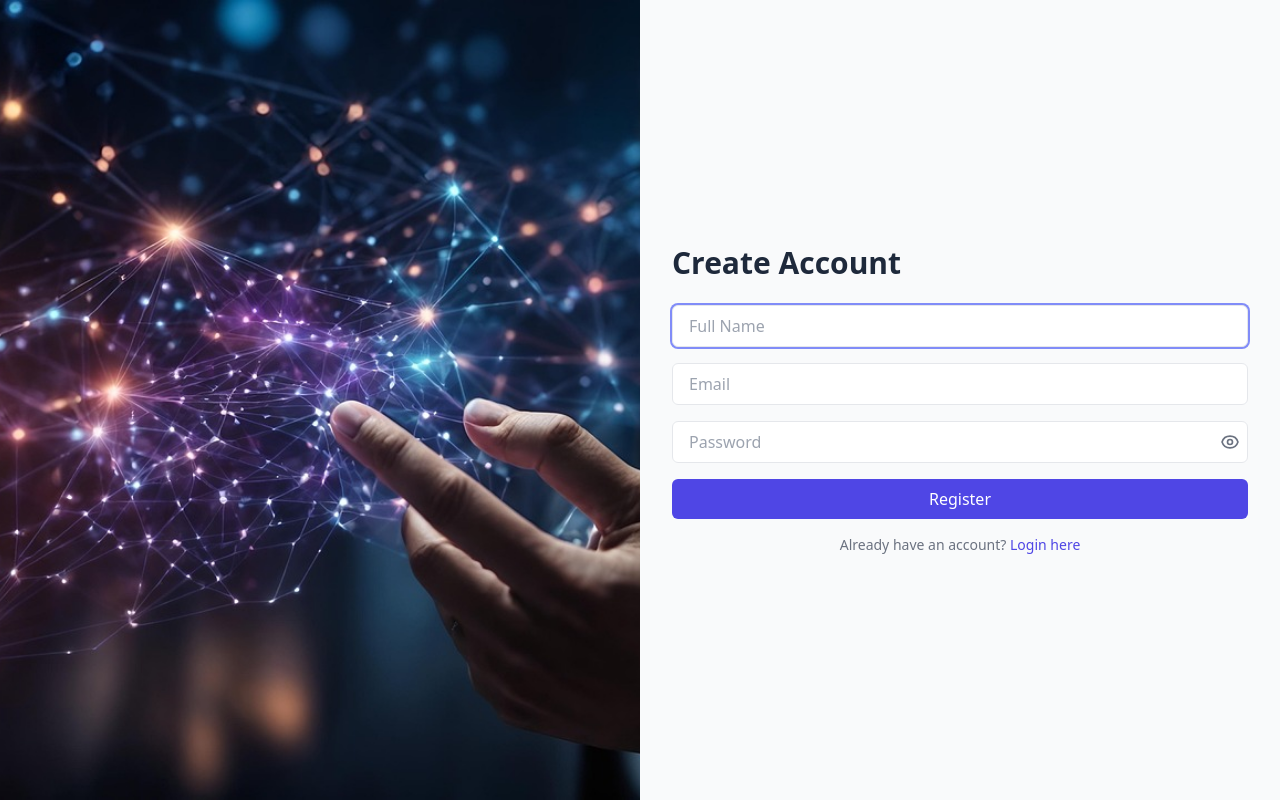
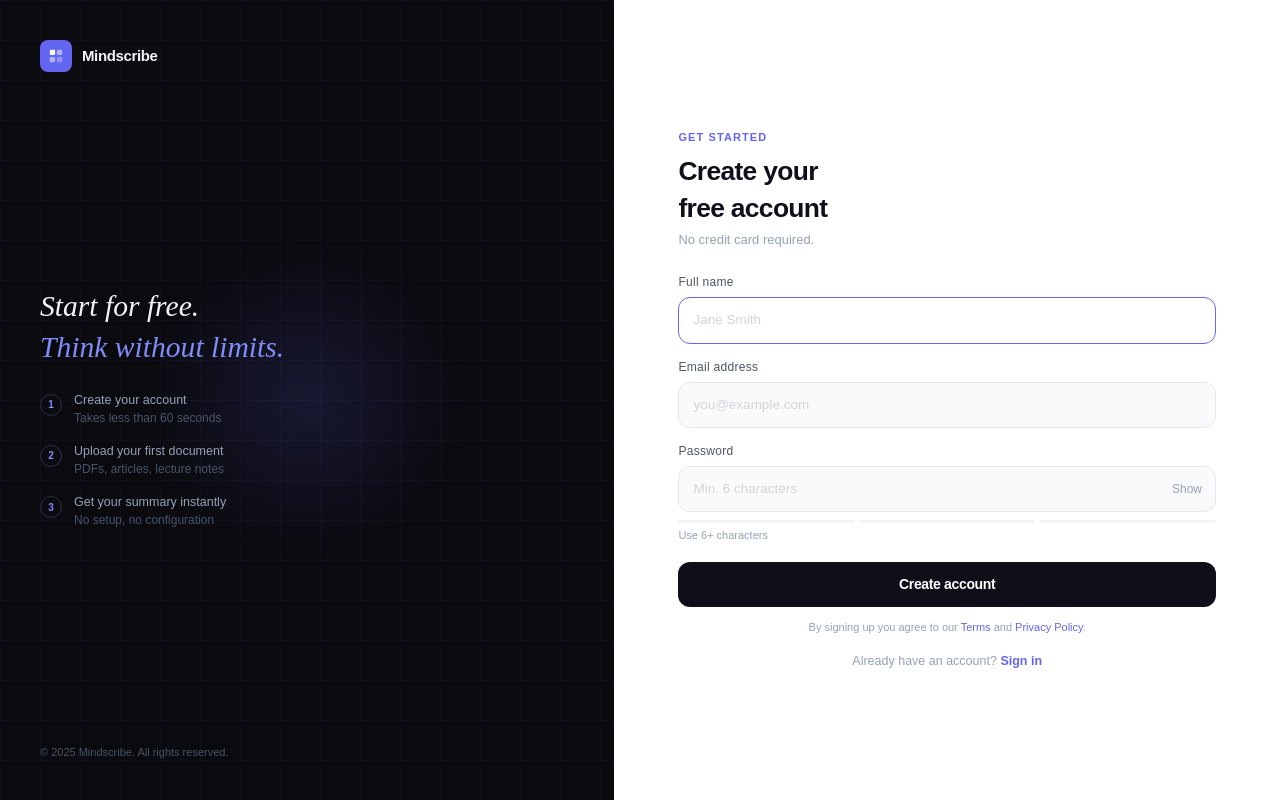
Before and after one commit to Akash4590/Ai-research-Assistant, a React (Vite) app: page /register in a window 1280 px wide. Built offline with nearby package versions, Linux system fonts and the light colour scheme.

Commit message:
improve the register page design

```diff
--- a/src/Pages/Auth/RegisterPage.jsx
+++ b/src/Pages/Auth/RegisterPage.jsx
@@ -2,142 +2,272 @@
 
 import React, { useState } from "react";
 import { Link, useNavigate } from "react-router-dom";
-import image2 from "../../assets/image2.jpg";
-import { registerUser } from "../../api/authapi"; // 🔗 Import register API
-import { EyeIcon, EyeOffIcon } from '@heroicons/react/outline'; // For password toggle (install @heroicons/react if not present)
+import { registerUser } from "../../api/authapi";
+
+const getStrength = (pw) => {
+  if (!pw) return { level: 0, label: "Use 6+ characters" };
+  if (pw.length < 6) return { level: 1, label: "Too short" };
+  if (pw.length < 10 && !/[^a-zA-Z0-9]/.test(pw))
+    return { level: 2, label: "Fair — add symbols or numbers" };
+  return { level: 3, label: "Strong password" };
+};
+
+const barColor = (barIndex, level) => {
+  if (barIndex > level) return "bg-gray-100";
+  if (level === 1) return "bg-red-400";
+  if (level === 2) return "bg-amber-400";
+  return "bg-emerald-400";
+};
 
 const RegisterPage = () => {
   const navigate = useNavigate();
 
-  const [formData, setFormData] = useState({
-    name: "",
-    email: "",
-    password: "",
-  });
+  const [formData, setFormData] = useState({ name: "", email: "", password: "" });
+  const [showPassword, setShowPassword] = useState(false);
+  const [error, setError] = useState("");
+  const [success, setSuccess] = useState(false);
+  const [loading, setLoading] = useState(false);
 
-  const [error, setError] = useState("");
-  const [success, setSuccess] = useState("");
-  const [loading, setLoading] = useState(false);
-  const [showPassword, setShowPassword] = useState(false);
+  const strength = getStrength(formData.password);
 
-  const handleChange = (e) => {
+  const handleChange = (e) =>
     setFormData({ ...formData, [e.target.name]: e.target.value });
-  };
 
   const handleSubmit = async (e) => {
     e.preventDefault();
     setError("");
-    setSuccess("");
+
+    if (!formData.name.trim()) return setError("Please enter your full name.");
+    if (!formData.email.includes("@")) return setError("Please enter a valid email.");
+    if (formData.password.length < 6)
+      return setError("Password must be at least 6 characters.");
+
     setLoading(true);
     try {
-      const res = await registerUser(formData);
-      setSuccess("Registration successful! Redirecting to login...");
-      setTimeout(() => {
-        navigate("/login");
-      }, 1500);
+      await registerUser(formData);
+      setSuccess(true);
+      setTimeout(() => navigate("/login"), 1500);
     } catch (err) {
-      setError(err.response?.data?.message || "Something went wrong");
+      setError(err.response?.data?.message || "Something went wrong. Please try again.");
     } finally {
       setLoading(false);
     }
   };
 
   return (
-    <div className="flex flex-col md:flex-row h-screen">
-      {/* Image Section for Desktop */}
-      <div className="hidden md:flex w-1/2 bg-indigo-600 items-center justify-center">
-        <img
-          src={image2}
-          alt="Signup Illustration"
-          className="object-cover h-full w-full"
+    <div className="flex h-screen font-['Sora',sans-serif] overflow-hidden">
+
+      {/* ── Left panel ── */}
+      <div className="hidden md:flex w-[48%] bg-[#0a0a0f] flex-col justify-between p-10 relative overflow-hidden">
+
+        {/* Grid */}
+        <div
+          className="absolute inset-0 pointer-events-none"
+          style={{
+            backgroundImage:
+              "linear-gradient(rgba(99,102,241,0.06) 1px, transparent 1px), linear-gradient(90deg, rgba(99,102,241,0.06) 1px, transparent 1px)",
+            backgroundSize: "40px 40px",
+          }}
+        />
+
+        {/* Glow */}
+        <div
+          className="absolute top-1/2 left-1/2 -translate-x-1/2 -translate-y-1/2 w-80 h-80 rounded-full pointer-events-none"
+          style={{
+            background:
+              "radial-gradient(circle, rgba(99,102,241,0.15) 0%, transparent 70%)",
+          }}
+        />
+
+        {/* Logo */}
+        <div className="relative z-10 flex items-center gap-2.5">
+          <div className="w-8 h-8 bg-indigo-500 rounded-lg flex items-center justify-center flex-shrink-0">
+            <svg viewBox="0 0 18 18" fill="none" className="w-4 h-4">
+              <rect x="2" y="2" width="6" height="6" rx="1.5" fill="white" />
+              <rect x="10" y="2" width="6" height="6" rx="1.5" fill="white" opacity="0.5" />
+              <rect x="2" y="10" width="6" height="6" rx="1.5" fill="white" opacity="0.5" />
+              <rect x="10" y="10" width="6" height="6" rx="1.5" fill="white" opacity="0.3" />
+            </svg>
+          </div>
+          <span className="text-[15px] font-semibold text-slate-100 tracking-tight">
+            Mindscribe
+          </span>
+        </div>
+
+        {/* Tagline + onboarding steps */}
+        <div className="relative z-10">
+          <p className="font-['DM_Serif_Display',serif] italic text-[1.85rem] text-slate-100 leading-snug mb-6">
+            Start for free.<br />
+            <span className="text-indigo-400">Think without limits.</span>
+          </p>
+
+          <ol className="flex flex-col gap-4">
+            {[
+              { step: "1", title: "Create your account", sub: "Takes less than 60 seconds" },
+              { step: "2", title: "Upload your first document", sub: "PDFs, articles, lecture notes" },
+              { step: "3", title: "Get your summary instantly", sub: "No setup, no configuration" },
+            ].map(({ step, title, sub }) => (
+              <li key={step} className="flex items-start gap-3">
+                <span className="w-[22px] h-[22px] rounded-full border border-[#2d2d4a] flex items-center justify-center text-[10px] font-semibold text-indigo-400 flex-shrink-0 mt-0.5">
+                  {step}
+                </span>
+                <div>
+                  <p className="text-[12.5px] font-medium text-slate-400 leading-snug">{title}</p>
+                  <p className="text-[12px] text-slate-600">{sub}</p>
+                </div>
+              </li>
+            ))}
+          </ol>
+        </div>
+
+        <p className="relative z-10 text-[11px] text-slate-600">
+          © 2025 Mindscribe. All rights reserved.
+        </p>
+      </div>
+
+      {/* ── Right panel — form ── */}
+      <div className="flex flex-col justify-center flex-1 md:w-[52%] bg-white px-10 md:px-16">
+
+        <p className="text-[11px] font-semibold tracking-[0.1em] uppercase text-indigo-500 mb-2">
+          Get started
+        </p>
+        <h1 className="text-[1.65rem] font-bold text-[#0f0f1a] tracking-tight leading-snug mb-1">
+          Create your<br />free account
+        </h1>
+        <p className="text-[13px] text-slate-400 mb-6">No credit card required.</p>
+
+        {/* Error alert */}
+        {error && (
+          <div
+            role="alert"
+            className="flex items-center gap-2 mb-4 px-4 py-2.5 rounded-xl bg-red-50 border border-red-200 text-red-700 text-[12.5px] font-medium"
+          >
+            <svg className="w-3.5 h-3.5 flex-shrink-0" viewBox="0 0 16 16" fill="none">
+              <circle cx="8" cy="8" r="7" stroke="currentColor" strokeWidth="1.5" />
+              <path d="M8 5v3.5M8 11h.01" stroke="currentColor" strokeWidth="1.5" strokeLinecap="round" />
+            </svg>
+            {error}
+          </div>
+        )}
+
+        {/* Success alert */}
+        {success && (
+          <div
+            role="status"
+            className="flex items-center gap-2 mb-4 px-4 py-2.5 rounded-xl bg-emerald-50 border border-emerald-200 text-emerald-700 text-[12.5px] font-medium"
+          >
+            <svg className="w-3.5 h-3.5 flex-shrink-0" viewBox="0 0 16 16" fill="none">
+              <circle cx="8" cy="8" r="7" stroke="currentColor" strokeWidth="1.5" />
+              <path d="M5 8l2 2 4-4" stroke="currentColor" strokeWidth="1.5" strokeLinecap="round" strokeLinejoin="round" />
+            </svg>
+            Registration successful! Redirecting…
+          </div>
+        )}
+
+        <form className="flex flex-col gap-3.5" onSubmit={handleSubmit} autoComplete="off">
+
+          {/* Full name */}
+          <div>
+            <label className="block text-[12px] font-medium text-gray-600 mb-1.5 tracking-wide">
+              Full name
+            </label>
+            <input
+              type="text"
+              name="name"
+              value={formData.name}
+              onChange={handleChange}
+              placeholder="Jane Smith"
+              autoFocus
+              className="w-full px-3.5 py-3 border-[1.5px] border-gray-200 rounded-xl text-[13.5px] bg-gray-50 text-[#0f0f1a] placeholder-gray-300 outline-none transition focus:border-indigo-500 focus:bg-white"
             />
           </div>
 
-      {/* Form Section */}
-      <div className="flex flex-col justify-center w-full md:w-1/2 px-8 py-10 bg-gray-50 dark:bg-slate-800">
-        <h2 className="text-3xl font-bold text-slate-800 dark:text-slate-100 mb-6">
-          Create Account
-        </h2>
-
-        {error && (
-          <p className="mb-4 text-red-600 bg-red-100 p-2 rounded border border-red-300 animate-shake" role="alert">{error}</p>
-        )}
-        {success && (
-          <p className="mb-4 text-green-600 bg-green-100 p-2 rounded border border-green-300" role="status">{success}</p>
-        )}
-
-        <form className="space-y-4" onSubmit={handleSubmit} autoComplete="off">
-          <input
-            type="text"
-            name="name"
-            placeholder="Full Name"
-            value={formData.name}
-            onChange={handleChange}
-            className="w-full px-4 py-2 border rounded-md focus:outline-none focus:ring-2 focus:ring-indigo-400"
-            required
-            autoFocus
-          />
+          {/* Email */}
+          <div>
+            <label className="block text-[12px] font-medium text-gray-600 mb-1.5 tracking-wide">
+              Email address
+            </label>
             <input
               type="email"
               name="email"
-            placeholder="Email"
               value={formData.email}
               onChange={handleChange}
-            className="w-full px-4 py-2 border rounded-md focus:outline-none focus:ring-2 focus:ring-indigo-400"
-            required
+              placeholder="you@example.com"
+              className="w-full px-3.5 py-3 border-[1.5px] border-gray-200 rounded-xl text-[13.5px] bg-gray-50 text-[#0f0f1a] placeholder-gray-300 outline-none transition focus:border-indigo-500 focus:bg-white"
             />
+          </div>
+
+          {/* Password */}
+          <div>
+            <label className="block text-[12px] font-medium text-gray-600 mb-1.5 tracking-wide">
+              Password
+            </label>
             <div className="relative">
               <input
                 type={showPassword ? "text" : "password"}
                 name="password"
-              placeholder="Password"
                 value={formData.password}
                 onChange={handleChange}
-              className="w-full px-4 py-2 border rounded-md focus:outline-none focus:ring-2 focus:ring-indigo-400 pr-10"
-              required
+                placeholder="Min. 6 characters"
                 minLength={6}
+                className="w-full px-3.5 py-3 pr-14 border-[1.5px] border-gray-200 rounded-xl text-[13.5px] bg-gray-50 text-[#0f0f1a] placeholder-gray-300 outline-none transition focus:border-indigo-500 focus:bg-white"
               />
               <button
                 type="button"
-              className="absolute right-2 top-1/2 -translate-y-1/2 text-gray-500"
-              onClick={() => setShowPassword((prev) => !prev)}
+                onClick={() => setShowPassword((p) => !p)}
                 tabIndex={-1}
                 aria-label={showPassword ? "Hide password" : "Show password"}
+                className="absolute right-3.5 top-1/2 -translate-y-1/2 text-[12px] font-medium text-slate-400 hover:text-indigo-500 transition"
               >
-              {showPassword ? (
-                <EyeOffIcon className="h-5 w-5" />
-              ) : (
-                <EyeIcon className="h-5 w-5" />
-              )}
+                {showPassword ? "Hide" : "Show"}
               </button>
             </div>
+
+            {/* Strength bars */}
+            <div className="flex gap-1 mt-2">
+              {[1, 2, 3].map((i) => (
+                <div
+                  key={i}
+                  className={`flex-1 h-[3px] rounded-full transition-all duration-300 ${barColor(i, strength.level)}`}
+                />
+              ))}
+            </div>
+            <p className="text-[11px] text-slate-400 mt-1">{strength.label}</p>
+          </div>
+
+          {/* Submit */}
           <button
             type="submit"
-            className={`w-full bg-indigo-600 text-white py-2 rounded-md hover:bg-indigo-700 transition flex items-center justify-center ${loading ? "opacity-60 cursor-not-allowed" : ""}`}
             disabled={loading}
+            className="w-full flex items-center justify-center gap-2 py-3 mt-1 bg-[#0f0f1a] hover:bg-indigo-900 active:scale-[0.99] disabled:opacity-60 disabled:cursor-not-allowed text-white text-[14px] font-semibold rounded-xl transition tracking-tight"
           >
-            {loading ? (
-              <svg className="animate-spin h-5 w-5 mr-2 text-white" xmlns="http://www.w3.org/2000/svg" fill="none" viewBox="0 0 24 24"><circle className="opacity-25" cx="12" cy="12" r="10" stroke="currentColor" strokeWidth="4"></circle><path className="opacity-75" fill="currentColor" d="M4 12a8 8 0 018-8v8z"></path></svg>
-            ) : null}
-            Register
+            {loading && (
+              <svg
+                className="animate-spin w-4 h-4"
+                viewBox="0 0 24 24"
+                fill="none"
+              >
+                <circle cx="12" cy="12" r="10" stroke="white" strokeWidth="3" opacity="0.25" />
+                <path d="M12 2a10 10 0 0 1 10 10" stroke="white" strokeWidth="3" strokeLinecap="round" />
+              </svg>
+            )}
+            {loading ? "Creating account…" : "Create account"}
           </button>
         </form>
 
-        <div className="mt-4 text-sm text-gray-500 text-center">
+        <p className="text-center text-[11px] text-slate-400 mt-3 leading-relaxed">
+          By signing up you agree to our{" "}
+          <Link to="/terms" className="text-indigo-500 hover:text-indigo-700 transition">Terms</Link>{" "}
+          and{" "}
+          <Link to="/privacy" className="text-indigo-500 hover:text-indigo-700 transition">Privacy Policy</Link>.
+        </p>
+
+        <p className="text-center text-[12.5px] text-slate-400 mt-4">
           Already have an account?{" "}
-          <Link to="/login" className="text-indigo-600 hover:underline">
-            Login here
+          <Link to="/login" className="text-indigo-500 font-semibold hover:text-indigo-700 transition">
+            Sign in
           </Link>
-        </div>
-
-        {/* Mobile Image Section */}
-        <div className="mt-8 md:hidden">
-          <img
-            src={image2}
-            alt="Signup Illustration Mobile"
-            className="w-full h-64 object-cover rounded-md"
-          />
-        </div>
+        </p>
       </div>
     </div>
   );
```
Lines whose indentation alone changed are shown as unchanged.
